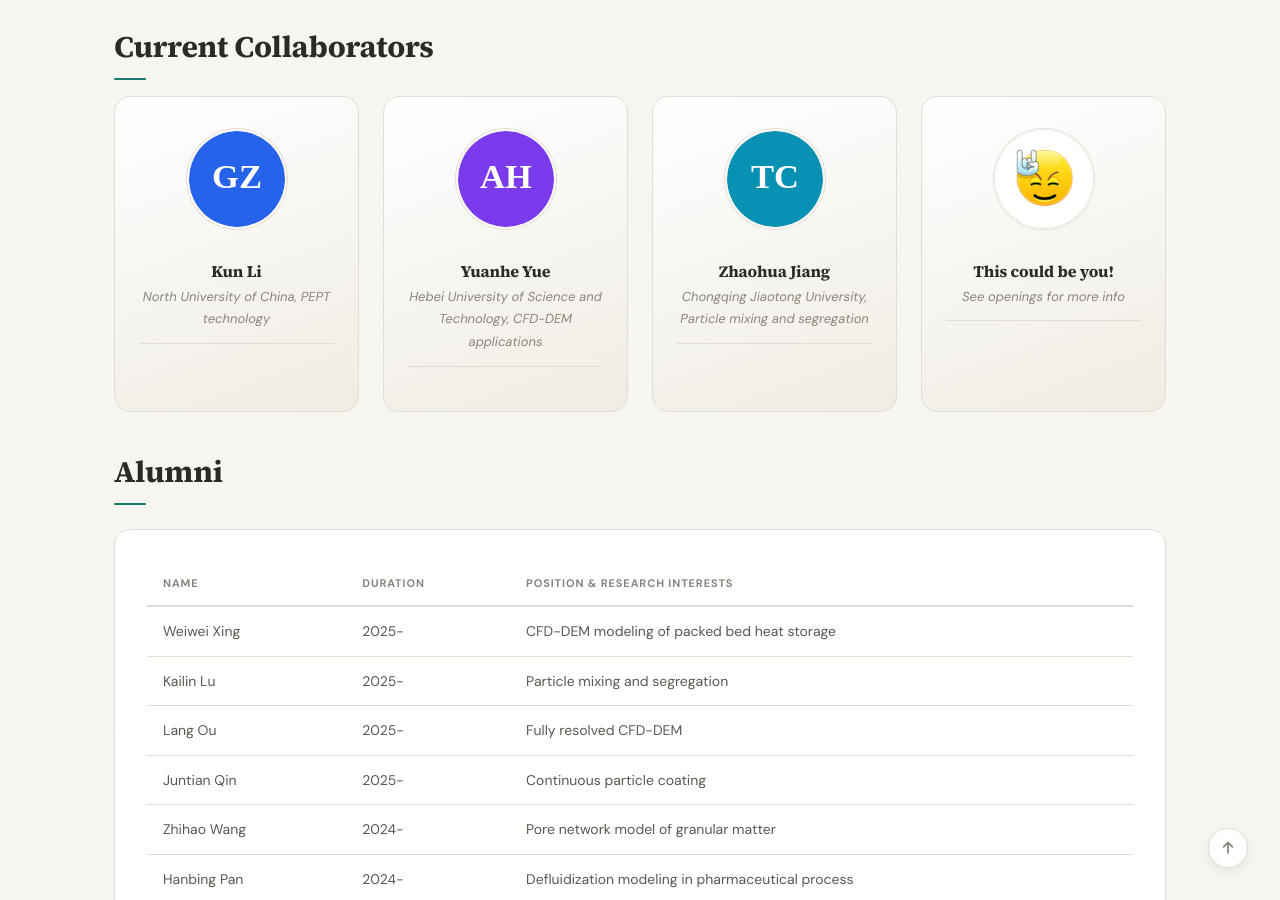
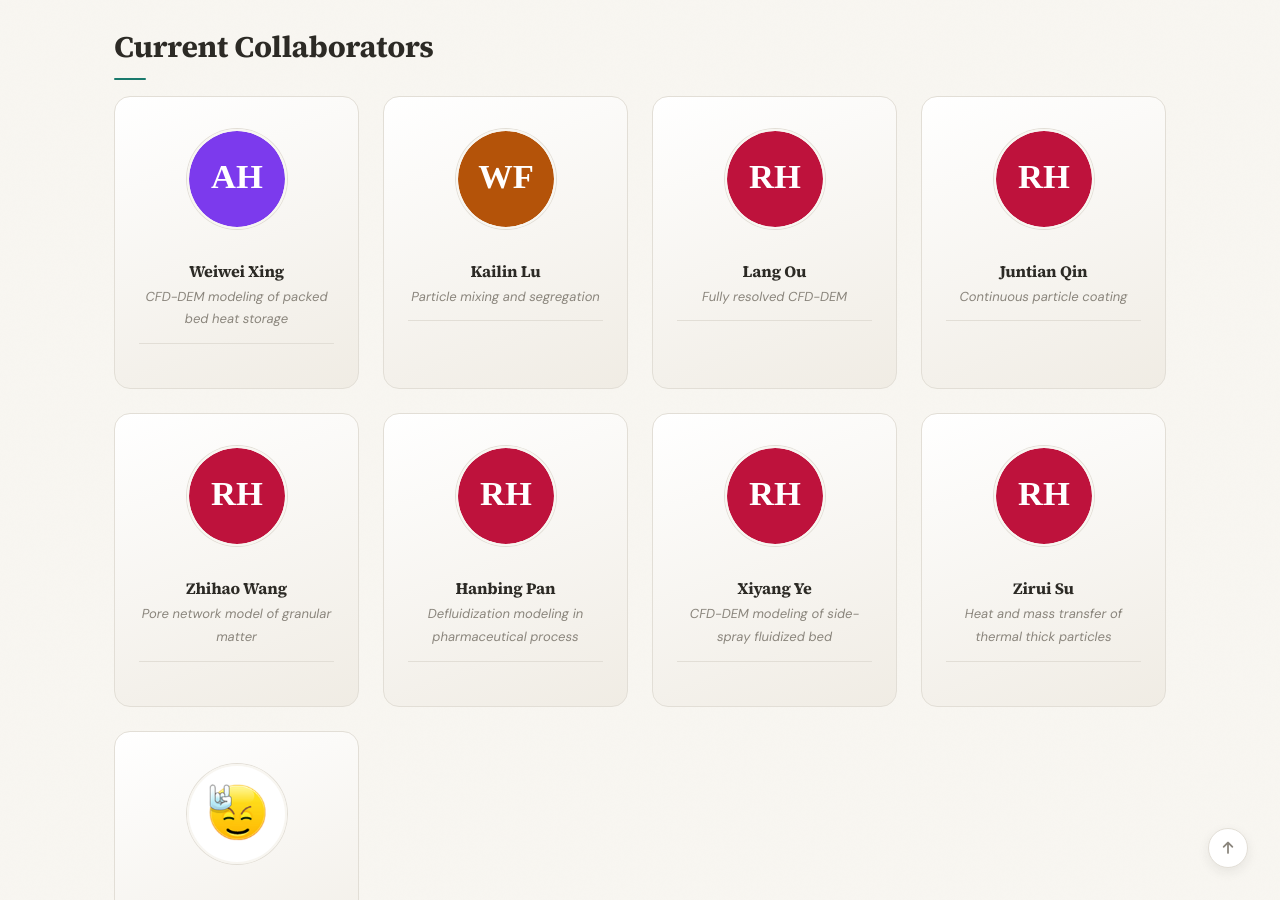
Before and after one commit to HQChe/hqche.github.io, a Jekyll site: the page built from _pages/team.md, in a window 1280 px wide and 900 px high, scrolled down 694 px. Built offline with Jekyll 4.4.1, drawn with Linux system fonts in a browser that asks for light colours; a style sheet for code colours, icons or effects is not loaded.

Commit message:
Update team_members.yml

```diff
--- a/_data/team_members.yml
+++ b/_data/team_members.yml
@@ -3,17 +3,45 @@
 # Optional: email, website, scholar, github, researchgate, cv
 # Photos go in images/ or images/team/
 
-- name: Kun Li
-  photo: team/george-zweig.svg
-  info: North University of China, PEPT technology
+- name: Weiwei Xing
+  photo: team/albert-hibbs.svg
+  duration: 2025-
+  info: CFD-DEM modeling of packed bed heat storage
 
-- name: Yuanhe Yue
-  photo: team/albert-hibbs.svg
-  info: Hebei University of Science and Technology, CFD-DEM applications
+- name: Kailin Lu
+  photo: team/william-frazer.svg
+  duration: 2025-
+  info: Particle mixing and segregation
 
-- name: Zhaohua Jiang
-  photo: team/thomas-curtright.svg
-  info: Chongqing Jiaotong University, Particle mixing and segregation
+- name: Lang Ou
+  photo: team/robert-hellwarth.svg
+  duration: 2025-
+  info: Fully resolved CFD-DEM
+
+- name: Juntian Qin
+  photo: team/robert-hellwarth.svg
+  duration: 2025-
+  info: Continuous particle coating
+
+- name: Zhihao Wang
+  photo: team/robert-hellwarth.svg
+  duration: 2024-
+  info: Pore network model of granular matter
+
+- name: Hanbing Pan
+  photo: team/robert-hellwarth.svg
+  duration: 2024-
+  info: Defluidization modeling in pharmaceutical process
+
+- name: Xiyang Ye
+  photo: team/robert-hellwarth.svg
+  duration: 2024-
+  info: CFD-DEM modeling of side-spray fluidized bed
+
+- name: Zirui Su
+  photo: team/robert-hellwarth.svg
+  duration: 2024-
+  info: Heat and mass transfer of thermal thick particles
 
 - name: "This could be you!"
   photo: rock.jpg
```
